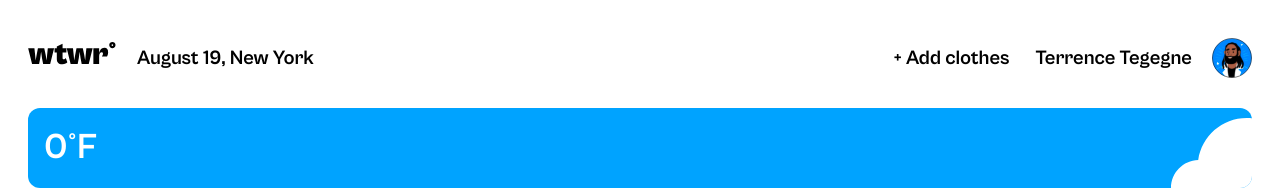
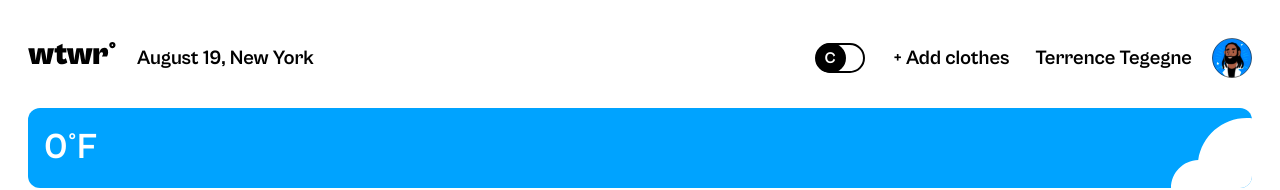
Before and after one commit to chandlarlanier/se_project_react, a React (Create React App) app: page / in a window 1280 px wide. Shown: the top 190 px of the page. Built offline with nearby package versions, Linux system fonts and the light colour scheme; no server answers.

Commit message:
Temperature unit toggle switch

```diff
--- a/src/components/Header/Header.js
+++ b/src/components/Header/Header.js
@@ -1,6 +1,7 @@
 import "./Header.css";
 import logo from "../../images/logo.svg";
 import avatar from "../../images/avatar.svg";
+import ToggleSwitch from "../ToggleSwitch/ToggleSwitch";
 
 const currentDate = new Date().toLocaleString("default", {
   month: "long",
@@ -15,6 +16,7 @@ const Header = ({ onCreateModal }) => {
         <div className="header__date">{currentDate}, New York</div>
       </div>
       <div className="header__right">
+        <ToggleSwitch />
         <button className="header__button" type="text" onClick={onCreateModal}>
           + Add clothes
         </button>
--- /dev/null
+++ b/src/components/ToggleSwitch/ToggleSwitch.css
@@ -0,0 +1,51 @@
+.switch {
+  display: flex;
+  position: relative;
+}
+
+.switch__box {
+  border-radius: 25px;
+  border: 2px solid black;
+  width: 50px;
+  height: 30px;
+  appearance: none;
+}
+
+.switch__slider {
+  border-radius: 20px;
+  width: 30px;
+  height: 30px;
+  background-color: black;
+  color: white;
+  text-align: center;
+  cursor: pointer;
+  position: absolute;
+  top: 3px;
+}
+
+.switch__slider-F {
+  left: 28px;
+}
+
+.switch__slider-C {
+  left: 5px;
+}
+
+.switch__temp-F {
+    position: absolute;
+    top: -7px;
+    left: 38px;
+    color: white;
+}
+
+.switch__temp-C {
+    position: absolute;
+    top: -7px;
+    left: 14px;
+    color: white;
+}
+
+.switch__active {
+    font-size: 16px;
+    color: white;
+}
--- /dev/null
+++ b/src/components/ToggleSwitch/ToggleSwitch.js
@@ -0,0 +1,40 @@
+import { React, useState } from "react";
+import "./ToggleSwitch.css";
+
+const ToggleSwitch = () => {
+  const [currentTemperatureUnit, handleToggleSwitchChange] = useState("C");
+
+  const handleChange = (e) => {
+    if (currentTemperatureUnit === "C") handleToggleSwitchChange("F");
+    if (currentTemperatureUnit === "F") handleToggleSwitchChange("C");
+  };
+
+  return (
+    <label className="switch">
+      <input className="switch__box" type="checkbox" onChange={handleChange} />
+      <span
+        className={
+          currentTemperatureUnit === "F"
+            ? "switch__slider switch__slider-F"
+            : "switch__slider switch__slider-C"
+        }
+      ></span>
+      <p
+        className={`switch__temp-F ${
+          currentTemperatureUnit === "F" && "switch__active"
+        }`}
+      >
+        F
+      </p>
+      <p
+        className={`switch__temp-C ${
+          currentTemperatureUnit === "C" && "switch__active"
+        }`}
+      >
+        C
+      </p>
+    </label>
+  );
+};
+
+export default ToggleSwitch;
```
